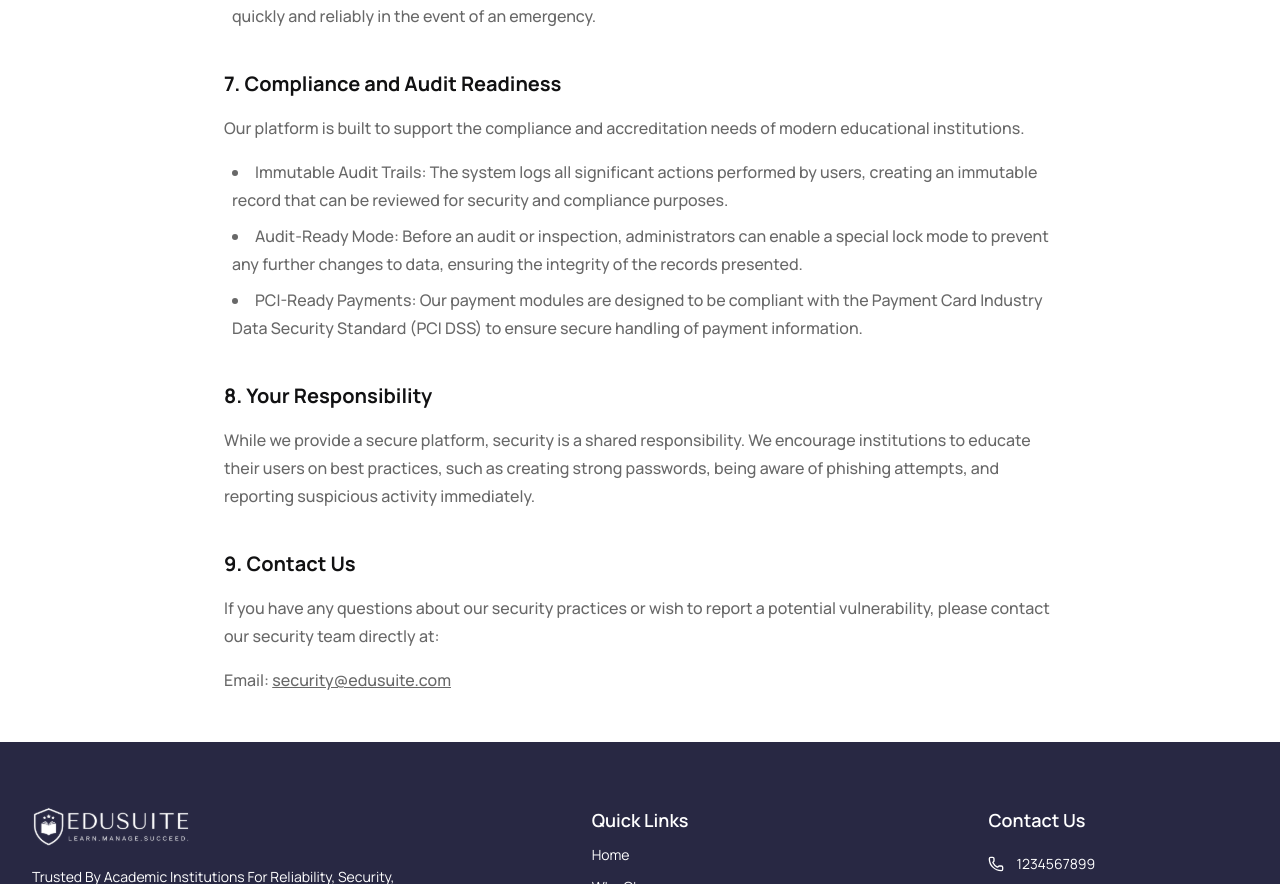
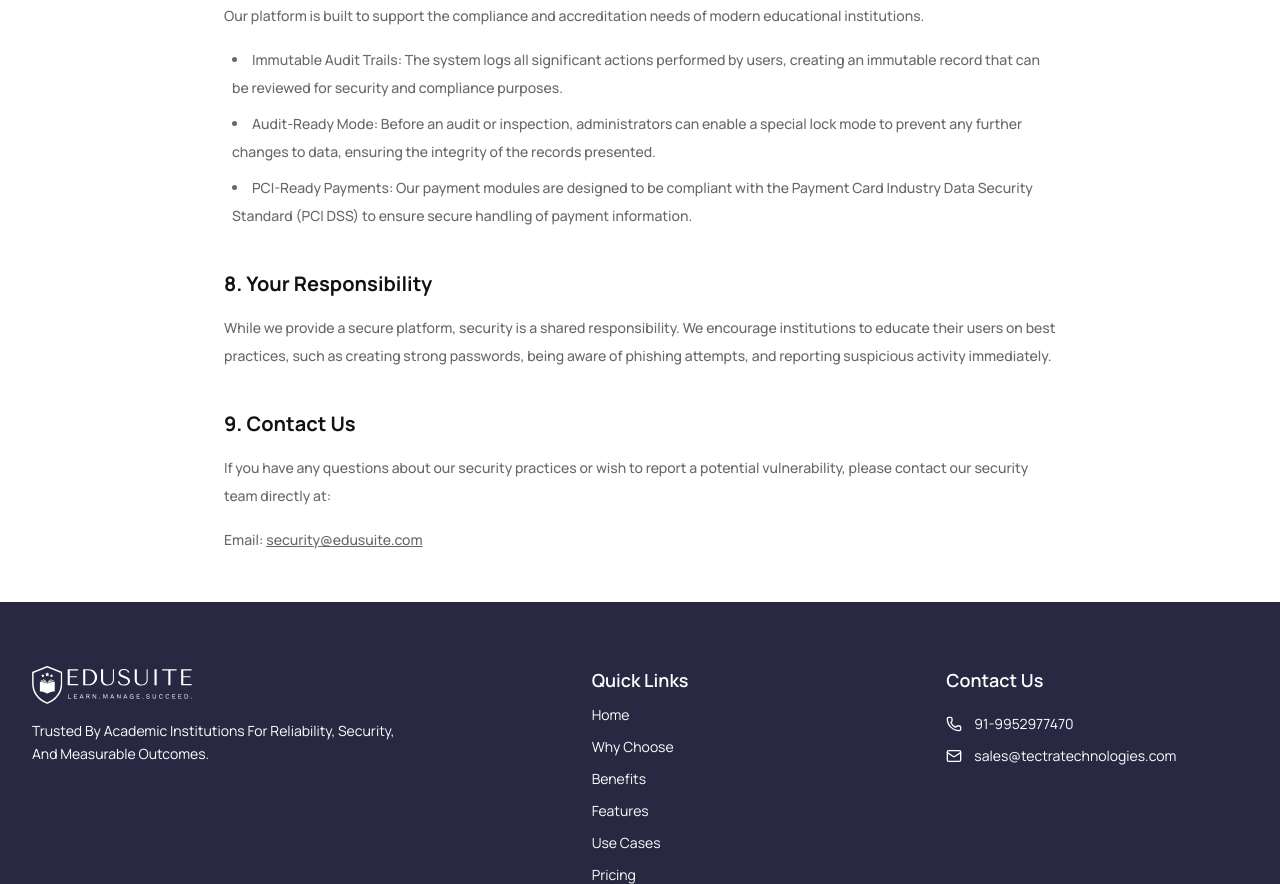
Before and after one commit to vijaytectra/ERP-Website, a Next.js app: page /data-security in a window 1280 px wide. Shown: the part 1916-2800 px from the top of the page. Built offline with nearby package versions, Linux system fonts and the light colour scheme.

Commit message:
some design changes done

```diff
--- a/src/app/actions/contactform.actions.ts
+++ b/src/app/actions/contactform.actions.ts
@@ -41,8 +41,6 @@ export async function submitContactForm(
         return consentValue === "true" || consentValue === "on";
       })(),
     };
-
-    console.log("Form data before validation:", data); // Debug log
 
     // Validate the data using your Zod schema
     const validatedData = contactFormSchema.parse(data);
--- a/src/components/Footer.tsx
+++ b/src/components/Footer.tsx
@@ -16,7 +16,7 @@ const Footer = () => {
           {/* Column 1: Logo and Tagline */}
           <div className="space-y-4">
             <Image
-              src="/log1.svg" // Replace with your white logo path
+              src="/logosvg.svg" // Replace with your white logo path
               alt="EduSuite Logo"
               width={160}
               height={50}
@@ -52,14 +52,14 @@ const Footer = () => {
               <ul className="space-y-3 text-sm">
                 <li className="flex items-center gap-3">
                   <Phone size={16} />
-                <a href="tel:+1234567899" className="hover:text-white transition-colors">
-                  1234567899
+                  <a href="tel:+91-9952977470" className="hover:text-white transition-colors">
+                    91-9952977470
                   </a>
                 </li>
                 <li className="flex items-center gap-3">
                   <Mail size={16} />
-                <a href="mailto:tectra@gmail.com" className="hover:text-white transition-colors">
-                  tectra@gmail.com
+                  <a href="mailto:sales@tectratechnologies.com" className="hover:text-white transition-colors">
+                    sales@tectratechnologies.com
                   </a>
                 </li>
               </ul>
@@ -71,7 +71,7 @@ const Footer = () => {
         <div className="mt-16 pt-8 border-t border-gray-700 flex flex-col sm:flex-row justify-between items-center text-sm">
           {/* Copyright Notice */}
           <p className="text-gray-400 order-2 sm:order-1 mt-4 sm:mt-0">
-            &copy; {new Date().getFullYear()} Edusuite. All Rights Reserved.
+            &copy; {new Date().getFullYear()} <a href='https://www.tectratechnologies.com' target='_blank'>Tectratechnologies</a>. All Rights Reserved.
           </p>
 
           {/* Legal Links */}
--- a/src/components/Navbar.tsx
+++ b/src/components/Navbar.tsx
@@ -116,8 +116,8 @@ const Navbar = () => {
                         className="block cursor-pointer"
                     >
                         <Image
-                            src="/log1.svg"
-                            alt="CarbonLab Logo"
+                            src="/logosvg.svg"
+                            alt="ERP Logo"
                             width={160}
                             height={60}
                             className="object-contain w-[160px] h-[80px] md:w-[150px] md:h-[60px] lg:w-[180px] lg:h-[70px]"
--- a/src/components/standardComponents/PolicyList.tsx
+++ b/src/components/standardComponents/PolicyList.tsx
@@ -9,7 +9,7 @@ export default function PolicyList({ title, items }: PolicyListProps) {
   return (
     <div className="space-y-2">
         {title && <p className="font-semibold text-text-paragraph">{title}</p>}
-        <ul className="list-disc list-inside text-text-paragraph text-base/7 space-y-2 font-medium">
+        <ul className="list-disc list-inside text-text-paragraph text-sm/7 space-y-2 font-medium">
             {items.map((item, index) => (
                 <li key={index} className="pl-2">{item}</li>
             ))}
--- a/src/components/standardComponents/PolicyParagraph.tsx
+++ b/src/components/standardComponents/PolicyParagraph.tsx
@@ -6,6 +6,6 @@ interface PolicyParagraphProps {
 
 export default function PolicyParagraph({ children }: PolicyParagraphProps) {
     return (
-        <p className="text-text-paragraph text-base/7 font-medium">{children}</p>
+        <p className="text-text-paragraph text-sm/7 font-medium">{children}</p>
     );
 }
```
Also changed, not shown: public/ben-4.png, public/logosvg.svg (added). Lines whose indentation alone changed are shown as unchanged.
